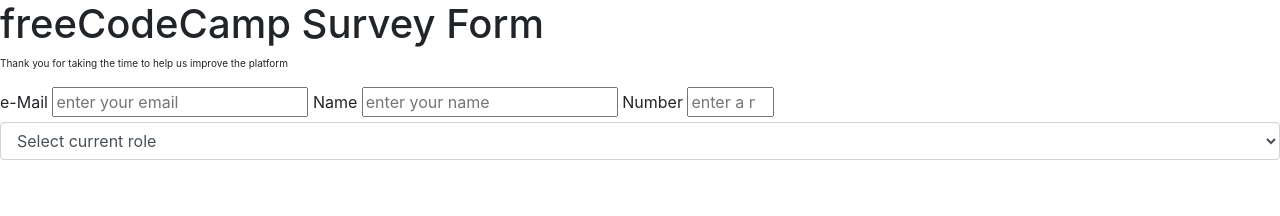
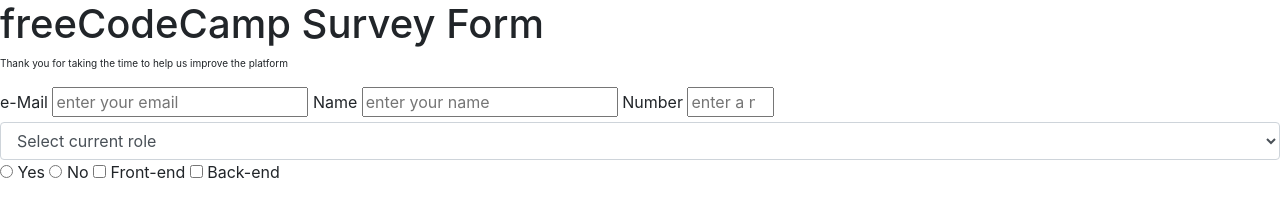
Before and after one commit to amicalazar/microverse-john-nico, a plain HTML site: page index.html in a window 1280 px wide. Drawn offline with nearby package versions, Linux system fonts and the light colour scheme.

Commit message:
Step 13 and 14

```diff
--- a/index.html
+++ b/index.html
@@ -30,6 +30,16 @@
               <option value="preferNo">Prefer not to say</option>
               <option value="other">Other</option>
           </select>
+          <input type="radio" id="radio-yes" name="friend" value="Yes">
+          <label for="radio-yes">Yes</label>
+          <input type="radio" id="radio-no" name="friend" value="No">
+          <label for="radio-no">No</label>
+          <input type="checkbox" id="checkbox-yes" name="feature" value="Front-end">
+          <label for="checkbox-yes">Front-end</label>
+          <input type="checkbox" id="checkbox-no" name="feature" value="Back-end">
+          <label for="checkbox">Back-end</label>
+
+
         </form>
     </div>
 
```
